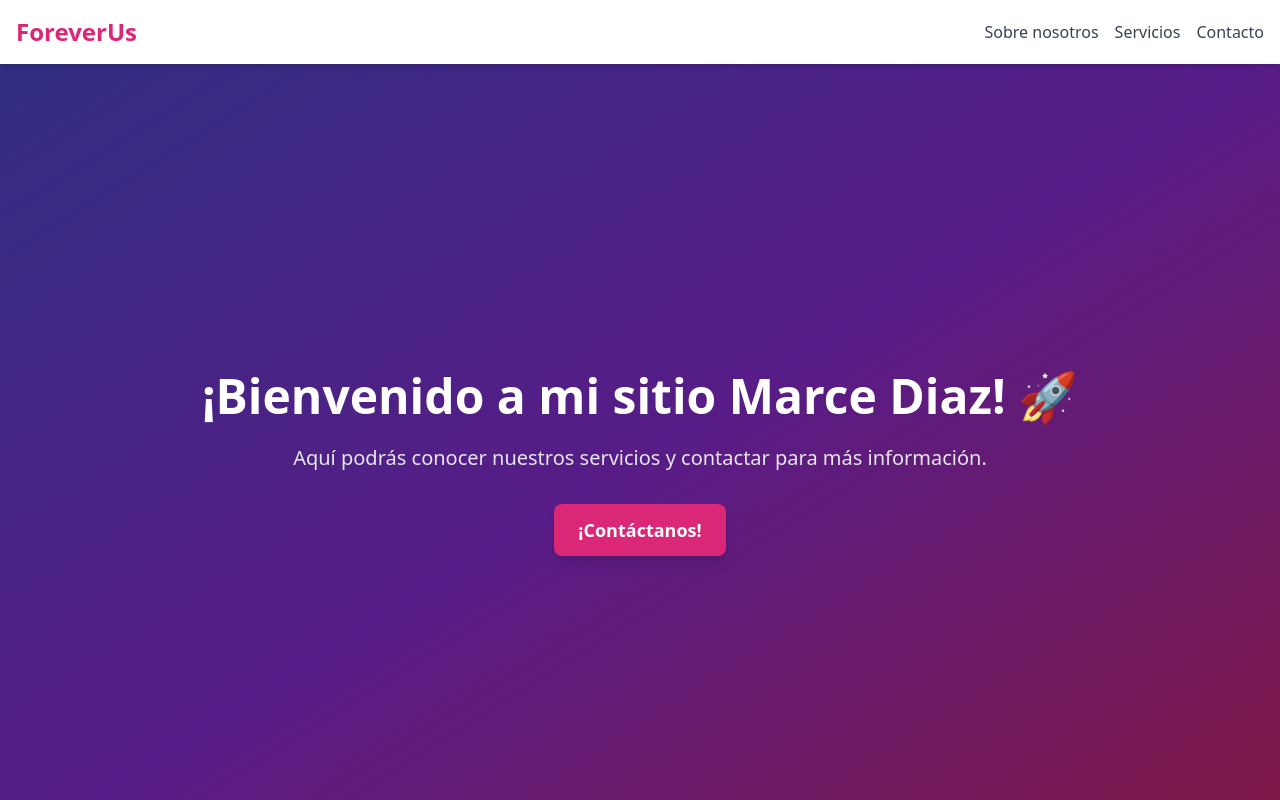
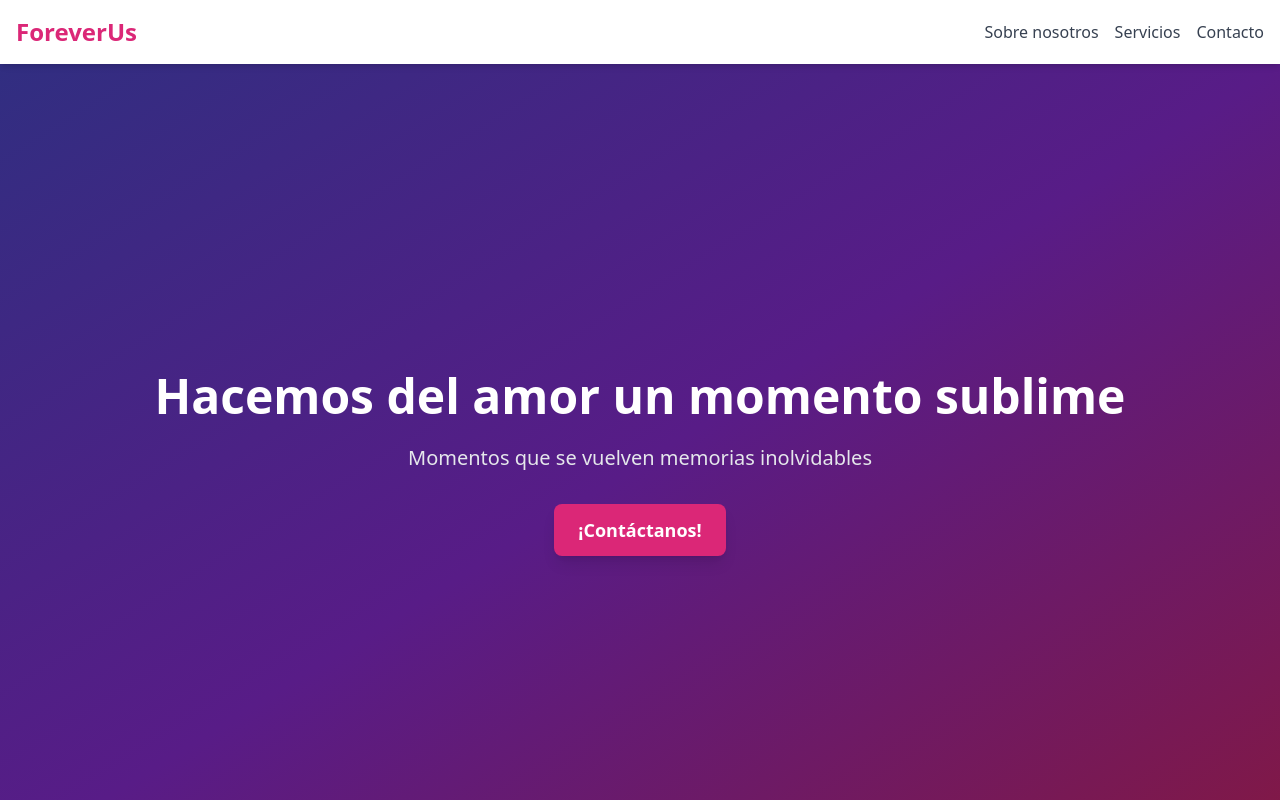
Before and after one commit to keykun456/ForeverUs, a Next.js app: page /home in a window 1280 px wide. Shown: the top 800 px of the page. Built offline with nearby package versions, Linux system fonts and the light colour scheme.

Commit message:
mejora: navbar mejora 11

```diff
--- a/pages/home.tsx
+++ b/pages/home.tsx
@@ -124,7 +124,7 @@ export default function Home() {
           transition={{ duration: 1 }}
           className="text-5xl font-bold mb-6 text-center"
         >
-          ¡Bienvenido a mi sitio Marce Diaz! 🚀
+          Hacemos del amor un momento sublime
         </motion.h1>
         <motion.p
           initial={{ opacity: 0, y: 20 }}
@@ -132,7 +132,7 @@ export default function Home() {
           transition={{ duration: 1, delay: 0.5 }}
           className="text-xl text-center text-gray-200 mb-8"
         >
-          Aquí podrás conocer nuestros servicios y contactar para más información.
+          Momentos que se vuelven memorias inolvidables
         </motion.p>
         <motion.a
           whileHover={{ scale: 1.1 }}
```
